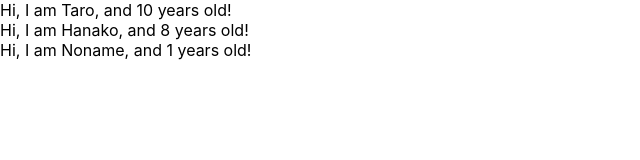
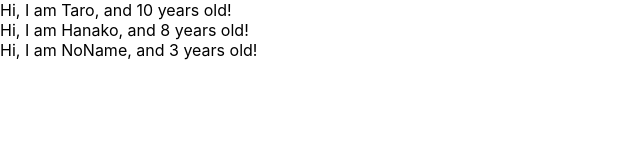
Before and after one commit to jima-r20/review-react-redux-hamu, a React (Create React App) app: page / in a window 1280 px wide. Shown: the top 160 px of the page, without its empty margins (0-640 px from the left). Built offline with nearby package versions, Linux system fonts and the light colour scheme.

Commit message:
learn prop-types

```diff
--- a/src/App.js
+++ b/src/App.js
@@ -1,11 +1,12 @@
 import React, { Component } from 'react';
+import propTypes from 'prop-types';
 
 class App extends Component {
   render(){
     const profiles = [
       { name:"Taro", age:10 },
       { name:"Hanako", age:8 },
-      { name:"Noname" },
+      { name:"NoName", age:3 },
     ];
     return (
       <React.Fragment>
@@ -21,8 +22,10 @@ const User = (props) => {
 return <div>Hi, I am {props.name}, and {props.age} years old!</div>
 }
 
-User.defaultProps = {
-  age: 1
+// 型チェック
+User.propTypes = {
+  name: propTypes.string,
+  age: propTypes.number.isRequired
 }
 
 export default App;
```
